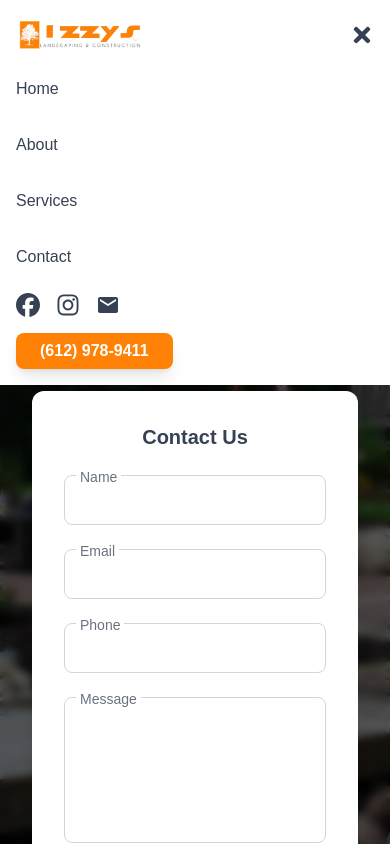
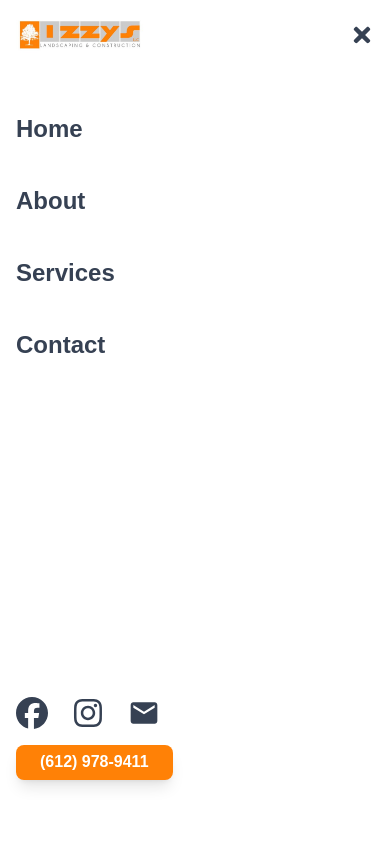
Before and after one commit to Pazzavala/izzys, a Next.js app: page /contact in a window 390 px wide. Both pictures are taken after a click on the button "Open Menu". Shown: the top 844 px of the page. Built offline with nearby package versions, Linux system fonts and the light colour scheme.

Commit message:
Updates to nav

```diff
--- a/app/(home)/contact/page.tsx
+++ b/app/(home)/contact/page.tsx
@@ -6,10 +6,10 @@ import React from "react";
 export default function ContactPage() {
   return (
     <section
-      className='relative w-full flex items-center justify-center py-16 px-4 bg-cover bg-center overflow-hidden'
+      className='relative w-full h-screen flex items-center justify-center py-16 px-4 bg-cover bg-center overflow-hidden'
       style={{
         backgroundImage: `url(/assets/Izzys/IZZY20.webp)`,
-        height: "calc(100vh - 10rem)", // Adjust 4rem to your navbar's height
+        // height: "calc(100vh - 10rem)", // Adjust 4rem to your navbar's height
       }}
     >
       {/* Overlay */}
--- a/app/(home)/services/page.tsx
+++ b/app/(home)/services/page.tsx
@@ -1,12 +1,11 @@
 import React from "react";
 import Image from "next/image";
 import AboutUsHero1 from "@/public/assets/izzy_banner.jpg";
-import AboutUsHero3 from "@/public/assets/izzy_banner.jpg";
 import ServiceCard from "@/components/home/ServiceCard";
 
 export default function LandscapingServicesPage() {
   return (
-    <div className='w-full max-w-7xl mx-auto px-12 min-h-[50rem] flex flex-col '>
+    <div className='w-full max-w-7xl mx-auto px-12 pb-10 min-h-[50rem] flex flex-col '>
       <div className='flex flex-col lg:flex-row py-12'>
         <div className='container'>
           {/* About Us Title */}
@@ -23,9 +22,9 @@ export default function LandscapingServicesPage() {
         </div>
 
         {/* Triptych Image Grid - Consistent Alignment */}
-        <div className='grid grid-cols-2 gap-4 max-w-6xl w-full mt-12 lg:mt-10'>
+        <div className='grid grid-cols-2 gap-4 max-w-6xl w-full lg:mt-10'>
           {/* Left Image - Ensuring consistent height */}
-          <div className='relative w-full h-[450px]'>
+          <div className='relative w-full h-[200] sm:h-[450px'>
             <Image
               src={AboutUsHero1}
               alt='Landscaping example 1'
@@ -35,9 +34,9 @@ export default function LandscapingServicesPage() {
           </div>
 
           {/* Right Image - Ensuring consistent height */}
-          <div className='relative w-full h-[450px]'>
+          <div className='relative w-full h-[200] sm:h-[450px'>
             <Image
-              src={AboutUsHero3}
+              src={AboutUsHero1}
               alt='Landscaping example 3'
               className='rounded-lg object-cover'
               fill
--- a/components/home/ContactForm.tsx
+++ b/components/home/ContactForm.tsx
@@ -62,7 +62,7 @@ const ContactForm = () => {
   return (
     <form
       onSubmit={handleSubmit}
-      className='flex flex-col gap-6 w-full max-w-md bg-white p-8 rounded-xl shadow-lg transform transition-all hover:shadow-xl text-gray-600'
+      className='flex flex-col gap-6 w-full max-w-md bg-white p-8 rounded-xl shadow-lg transform transition-all hover:shadow-xl text-gray-600 py-5'
     >
       <h2 className='text-center text-gray-700 font-black text-xl'>
         Contact Us
--- a/components/home/about/MobileView.tsx
+++ b/components/home/about/MobileView.tsx
@@ -1,7 +1,7 @@
 import Image from "next/image";
-import AboutUsHero1 from "@/public/assets/izzy_banner.jpg";
+// import AboutUsHero1 from "@/public/assets/izzy_banner.jpg";
 import AboutUsHero2 from "@/public/assets/izzy_banner.jpg";
-import AboutUsHero3 from "@/public/assets/izzy_banner.jpg";
+// import AboutUsHero3 from "@/public/assets/izzy_banner.jpg";
 
 export default function MobileView() {
   return (
@@ -16,7 +16,7 @@ export default function MobileView() {
         {/* Left Image - Ensuring consistent height */}
         <div className='relative w-full h-[450px]'>
           <Image
-            src={AboutUsHero1}
+            src={AboutUsHero2}
             alt='Landscaping example 1'
             className='rounded-lg object-cover'
             fill
@@ -36,7 +36,7 @@ export default function MobileView() {
         {/* Right Image - Ensuring consistent height */}
         <div className='relative w-full h-[450px]'>
           <Image
-            src={AboutUsHero3}
+            src={AboutUsHero2}
             alt='Landscaping example 3'
             className='rounded-lg object-cover'
             fill
--- a/components/home/layout/Footer.tsx
+++ b/components/home/layout/Footer.tsx
@@ -1,4 +1,4 @@
-import IzzysLogo from "@/public/assets/izzy_banner.png";
+import IzzysLogo from "@/public/assets/izzy_banner.jpg";
 import React from "react";
 import Image from "next/image";
 import { contactInfo, navLinks, services, socials } from "@/lib/data";
@@ -19,7 +19,7 @@ export default function Footer() {
                 alt="Izzy's Logo"
                 width={270}
                 height={100}
-                className='object-contain mb-5 border border-orange-500 rounded-md'
+                className='object-contain mb-5 rounded-md'
               />
             </Link>
 
--- a/components/home/layout/MobileMenu.tsx
+++ b/components/home/layout/MobileMenu.tsx
@@ -1,20 +1,34 @@
 "use client";
 
-import React, { useState } from "react";
+import React, { useState, useEffect } from "react";
 import { FaBars, FaTimes } from "react-icons/fa"; // Import hamburger and close icons
 import { navLinks, socials } from "@/lib/data"; // Import your data
 import Button from "@/components/ui/Button"; // Import your button component
 import Image from "next/image";
-import IzzysLogo from "@/public/assets/izzy_banner.png";
+import IzzysLogo from "@/public/assets/izzy_banner.jpg";
 import Link from "next/link";
 
 export default function MobileMenu() {
   const [isOpen, setIsOpen] = useState(false); // State to manage menu open/close
 
+  // Prevent body scrolling when menu is open
+  useEffect(() => {
+    if (isOpen) {
+      document.body.style.overflow = "hidden";
+    } else {
+      document.body.style.overflow = "auto";
+    }
+
+    return () => {
+      document.body.style.overflow = "auto";
+    };
+  }, [isOpen]);
+
   return (
-    <nav className='bg-white text-gray-700 shadow-md sm:hidden'>
-      <div className='container mx-auto px-4 py-4'>
-        {/* Logo and Hamburger Icon */}
+    <>
+      <nav className='fixed top-0 left-0 right-0 bg-white text-gray-700 shadow-md sm:hidden z-50'>
+        {/* Fixed Nav Bar - Always visible */}
+        <div className='container mx-auto px-4 py-4 z-30'>
           <div className='flex justify-between items-center'>
             {/* Logo */}
             <div>
@@ -29,10 +43,10 @@ export default function MobileMenu() {
               </Link>
             </div>
 
-          {/* Hamburger Icon */}
+            {/* Hamburger Icon or X icon */}
             <button
               onClick={() => setIsOpen(!isOpen)}
-            className='text-gray-700 focus:outline-none'
+              className='text-gray-700 focus:outline-none relative'
               aria-expanded={isOpen}
               aria-label={isOpen ? "Close menu" : "Open Menu"}
             >
@@ -49,10 +63,23 @@ export default function MobileMenu() {
               )}
             </button>
           </div>
+        </div>
 
-        {/* Mobile Menu Pop-up */}
-        {isOpen && (
-          <div className='mt-4'>
+        {/* Mobile Menu Overlay - Full Screen with Animation */}
+        <div
+          className={`fixed inset-0 bg-white transition-all duration-500 ease-in-out z-10 ${
+            isOpen
+              ? "opacity-100 scale-y-100 origin-top"
+              : "opacity-0 scale-y-0 origin-top pointer-events-none"
+          }`}
+          style={{
+            top: "69px",
+            left: "0",
+            right: "0",
+            height: "calc(100vh - 69px)",
+          }}
+        >
+          <div className='container mx-auto px-4 py-8 h-full flex flex-col'>
             {/* Navigation Links */}
             <div className='flex flex-col gap-4'>
               {navLinks.map((navLink) => (
@@ -63,7 +90,7 @@ export default function MobileMenu() {
                       ? "/"
                       : navLink.name.toLowerCase()
                   }`}
-                  className='block py-2 hover:text-[#FF8106] transition-colors duration-200'
+                  className='block py-3 text-2xl font-bold hover:text-[#FF8106] transition-colors duration-200'
                   onClick={() => setIsOpen(false)} // Close menu on link click
                 >
                   {navLink.name}
@@ -71,8 +98,11 @@ export default function MobileMenu() {
               ))}
             </div>
 
+            {/* Spacer to push social icons and button to bottom */}
+            <div className='flex-grow'></div>
+
             {/* Social Icons */}
-            <div className='flex gap-4 mt-4'>
+            <div className='flex gap-6 mt-4'>
               {socials.map((social) => (
                 <a
                   key={social.name}
@@ -80,10 +110,10 @@ export default function MobileMenu() {
                   target='_blank'
                   rel='noopener noreferrer'
                   aria-label={social.name}
-                  className='text-gray-700 hover:text-green-600 transition-colors duration-200'
+                  className='text-gray-700 hover:text-[#FF8106] transition-colors duration-200'
                 >
                   <social.icon
-                    className='w-6 h-6'
+                    className='w-8 h-8'
                     aria-hidden
                   />
                 </a>
@@ -91,15 +121,16 @@ export default function MobileMenu() {
             </div>
 
             {/* Button */}
-            <div className='mt-4'>
+            <div className='mt-4 mb-8'>
               <Button
                 text='(612) 978-9411'
                 py={"py-[.35rem]"}
               />
             </div>
           </div>
-        )}
         </div>
       </nav>
+      <div className='h-[69px] sm:h-0 bg-white'></div>
+    </>
   );
 }
--- a/components/home/layout/NavBar.tsx
+++ b/components/home/layout/NavBar.tsx
@@ -1,7 +1,7 @@
 import React from "react";
 import { navLinks, socials } from "@/lib/data";
 import Image from "next/image";
-import IzzysLogo from "@/public/assets/izzy_banner.png";
+import IzzysLogo from "@/public/assets/izzy_banner.jpg";
 import Button from "@/components/ui/Button";
 import Link from "next/link";
 
```
Also changed, not shown: public/assets/izzy_banner.jpg, public/assets/izzy_banner.png (deleted). Lines whose indentation alone changed are shown as unchanged.
